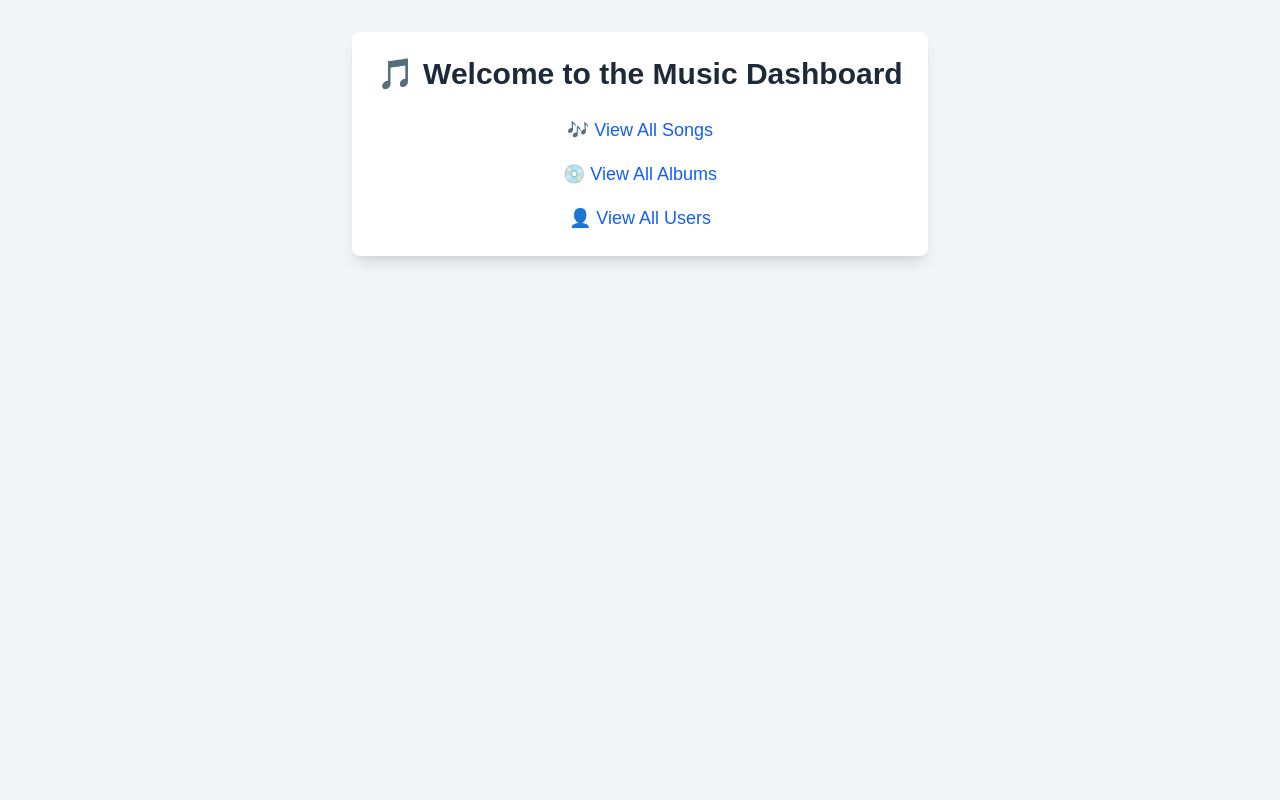
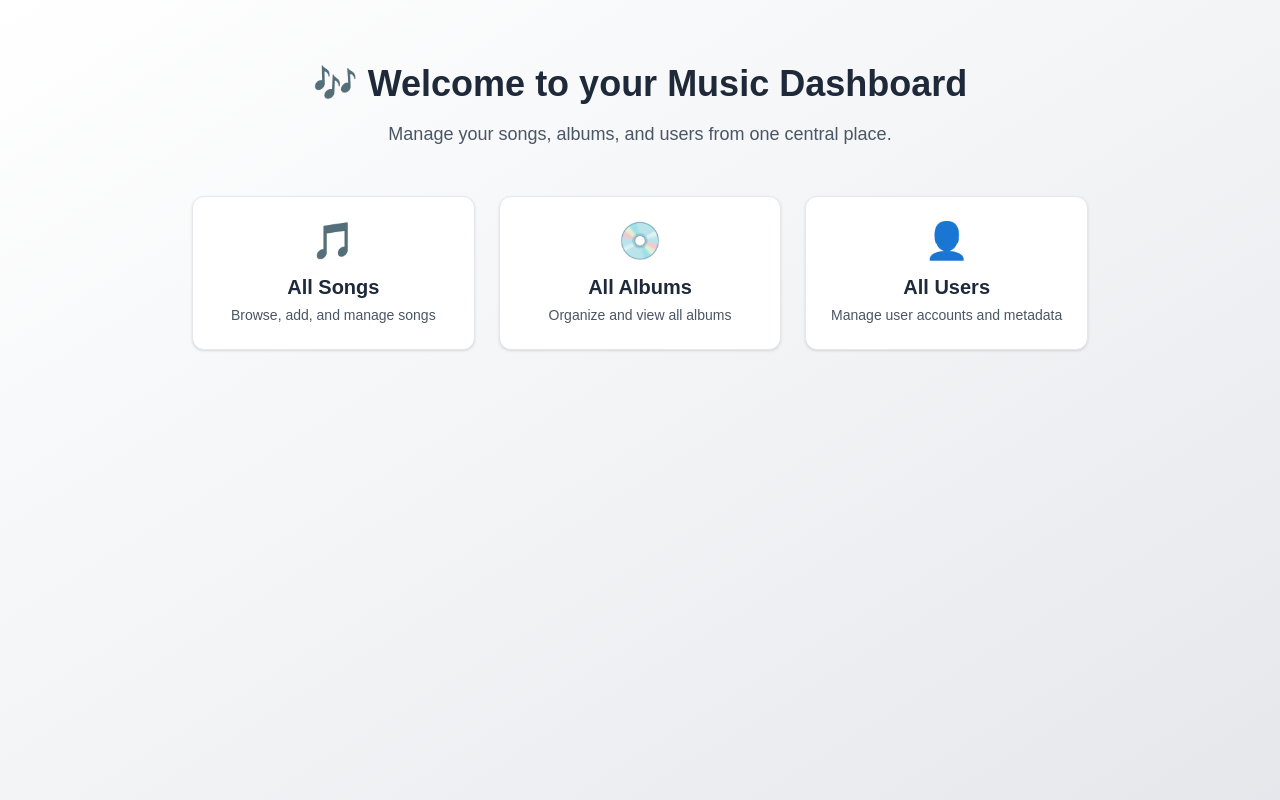
Before and after one commit to emeraldworkshop/eldersong-dashboard, a Next.js app: page / in a window 1280 px wide. Built offline with nearby package versions, Linux system fonts and the light colour scheme.

Commit message:
updated home screen UI

```diff
--- a/src/app/page.tsx
+++ b/src/app/page.tsx
@@ -2,23 +2,18 @@
 
 import { useEffect, useState } from 'react';
 import Link from 'next/link';
-import { getStoredSession } from '@/utils/auth';
 import { useRouter } from 'next/navigation';
+// import { getStoredSession } from '@/utils/auth'; // permanently commented for now
 
 export default function Home() {
   const router = useRouter();
-  const [isLoading, setIsLoading] = useState(false); // loading state while checking auth
+  const [isLoading, setIsLoading] = useState(false);
 
   useEffect(() => {
+    // Add auth check here later if needed.
     // const session = getStoredSession();
-
-    // if (!session) {
-    //   router.push('/login'); // 🔒 Redirect to login if not authenticated
-    // } else {
-    //   setIsLoading(false); // ✅ Show content
-    // }
+    // if (!session) router.push('/login');
   }, [router]);
-
 
   if (isLoading) {
     return (
@@ -29,23 +24,46 @@ export default function Home() {
   }
 
   return (
-    <main className="min-h-screen bg-gray-100 p-8">
-      <div className="max-w-xl mx-auto bg-white shadow-lg rounded-lg p-6">
-        <h1 className="text-3xl font-bold text-gray-800 mb-6 text-center">
-          🎵 Welcome to the Music Dashboard
+    <main className="min-h-screen bg-gradient-to-br from-white via-gray-100 to-gray-200 py-16 px-6">
+      <div className="max-w-5xl mx-auto text-center mb-12">
+        <h1 className="text-4xl font-extrabold text-gray-800 mb-4">
+          🎶 Welcome to your Music Dashboard
         </h1>
+        <p className="text-gray-600 text-lg">
+          Manage your songs, albums, and users from one central place.
+        </p>
+      </div>
 
-        <div className="space-y-4 text-center">
-          <Link href="/songs" className="text-blue-600 hover:underline text-lg block">
-            🎶 View All Songs
-          </Link>
-          <Link href="/albums" className="text-blue-600 hover:underline text-lg block">
-            💿 View All Albums
-          </Link>
-          <Link href="/users" className="text-blue-600 hover:underline text-lg block">
-            👤 View All Users
-          </Link>
-        </div>
+      <div className="grid gap-6 sm:grid-cols-2 md:grid-cols-3 max-w-4xl mx-auto">
+        {/* Card 1: Songs */}
+        <Link
+          href="/songs"
+          className="bg-white rounded-xl shadow hover:shadow-lg transition p-6 text-center border border-gray-200 hover:border-blue-500 group"
+        >
+          <div className="text-4xl mb-3 transition-transform group-hover:scale-105">🎵</div>
+          <h2 className="text-xl font-semibold text-gray-800 mb-1">All Songs</h2>
+          <p className="text-sm text-gray-600">Browse, add, and manage songs</p>
+        </Link>
+
+        {/* Card 2: Albums */}
+        <Link
+          href="/albums"
+          className="bg-white rounded-xl shadow hover:shadow-lg transition p-6 text-center border border-gray-200 hover:border-blue-500 group"
+        >
+          <div className="text-4xl mb-3 transition-transform group-hover:scale-105">💿</div>
+          <h2 className="text-xl font-semibold text-gray-800 mb-1">All Albums</h2>
+          <p className="text-sm text-gray-600">Organize and view all albums</p>
+        </Link>
+
+        {/* Card 3: Users */}
+        <Link
+          href="/users"
+          className="bg-white rounded-xl shadow hover:shadow-lg transition p-6 text-center border border-gray-200 hover:border-blue-500 group"
+        >
+          <div className="text-4xl mb-3 transition-transform group-hover:scale-105">👤</div>
+          <h2 className="text-xl font-semibold text-gray-800 mb-1">All Users</h2>
+          <p className="text-sm text-gray-600">Manage user accounts and metadata</p>
+        </Link>
       </div>
     </main>
   );
```
